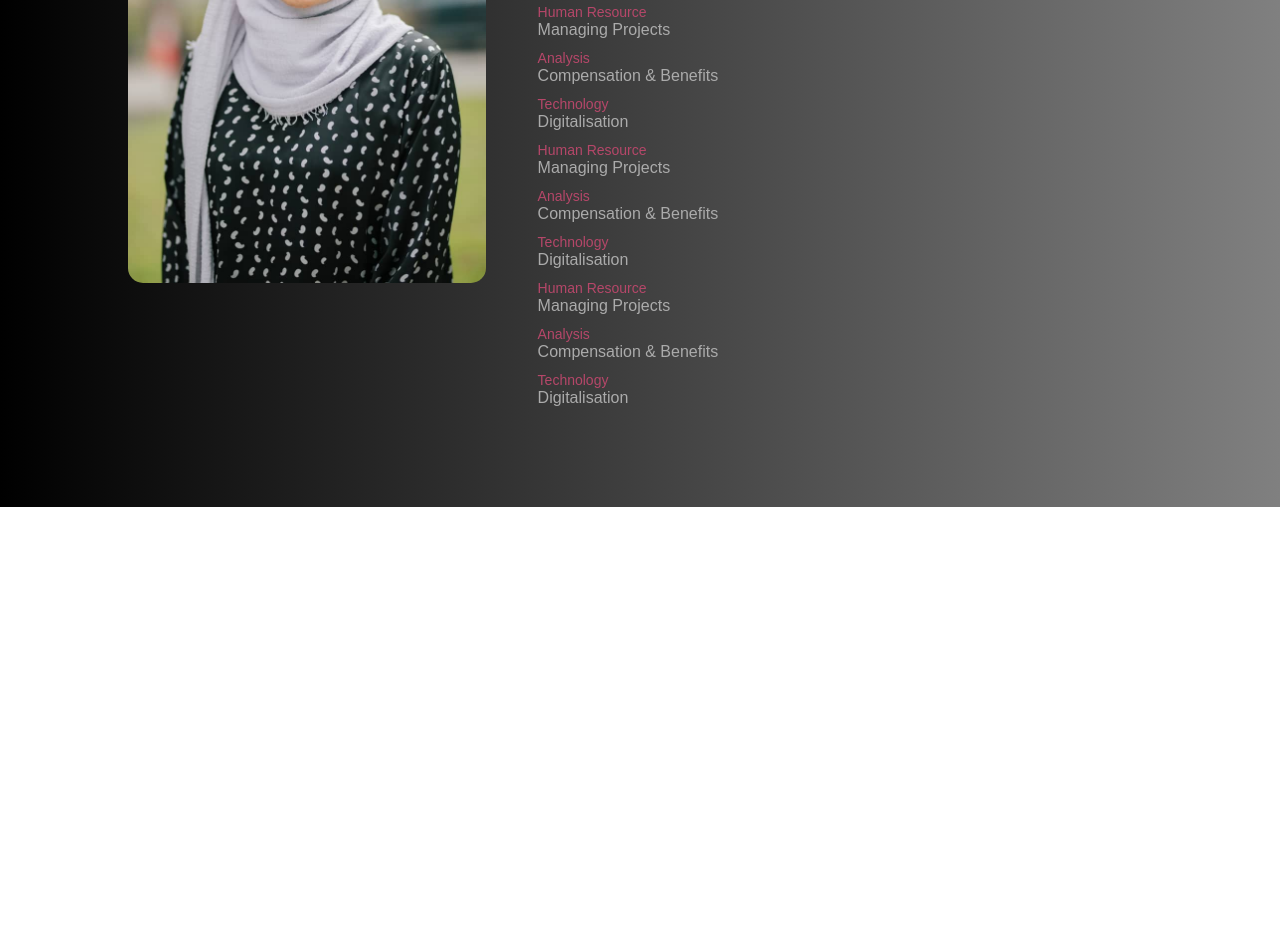
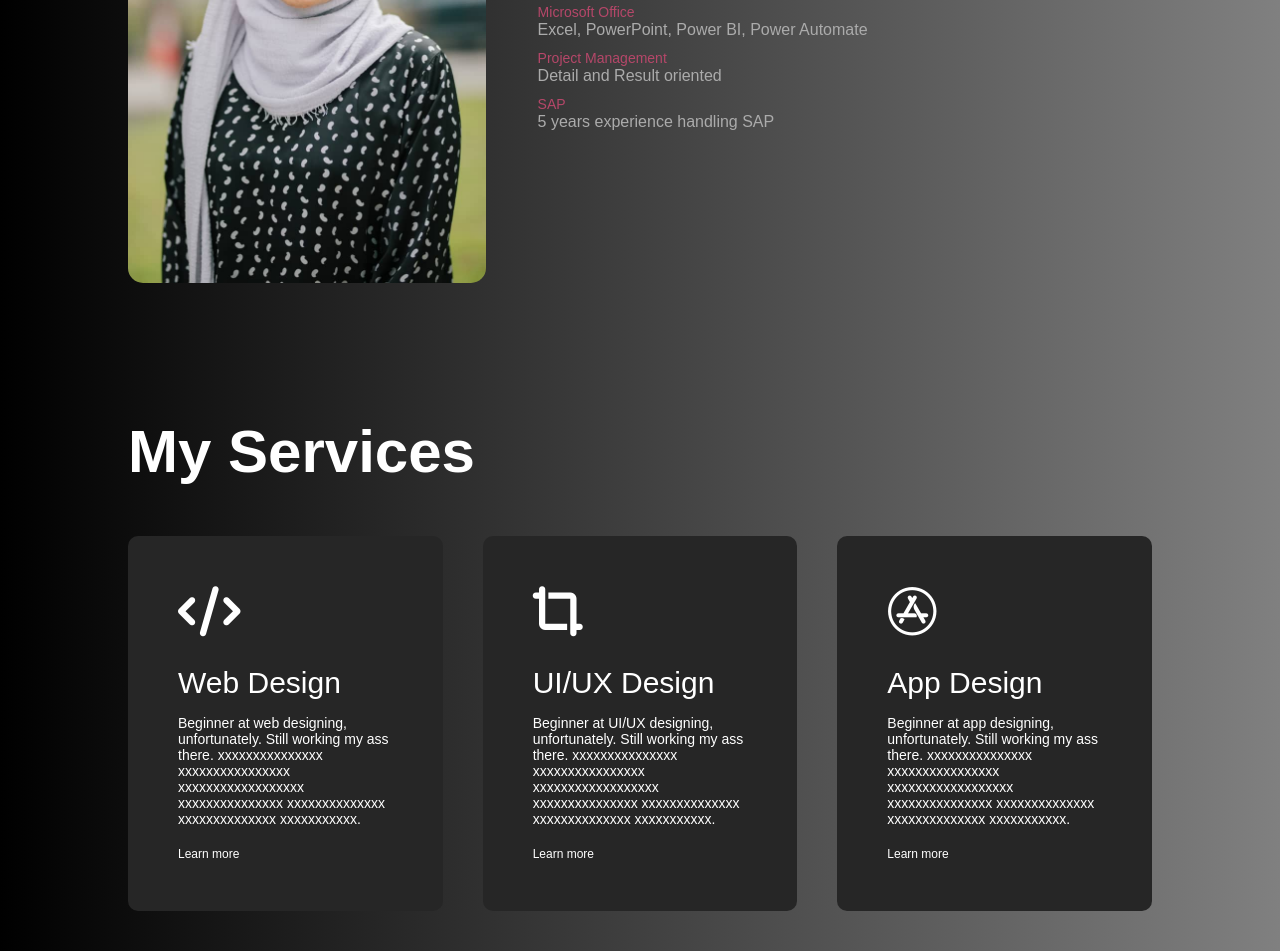
Before and after one commit to curiouscalala/Welcome-, a website: page index.html in a window 1280 px wide. Shown: the part 1145-2096 px from the top of the page. Before the commit the page ends 1652 px from the top, so only its background shows below. Drawn offline with Linux system fonts and the light colour scheme.

Commit message:
services added

```diff
--- a/index.html
+++ b/index.html
@@ -5,7 +5,7 @@
     <meta charset="UTF-8" />
     <meta name="viewport" content="width=device-width" />
     <link rel="stylesheet" href="styles.css" />
-    <script src="script.js"></script>
+    <script src="https://kit.fontawesome.com/d4d5d401ed.js" crossorigin="anonymous"></script>
   </head>
   <body>
     <div id="header">
@@ -39,34 +39,77 @@
             <p>I've been working as HR Professional for the past 5 years and let me tell you what it has given me. A burnout! I know, a shocker. However, it has also given me invaluable experience where I got to learn about people. As all employers like to say, 'Our employees are our biggest asset', which to be honest, is the truth. I would love to see how the future of tech can impact the people and I want to be a part of the change and that is why I'm here, and I'm guessing you are too.</p>
 
             <div class="tab-titles">
-              <p class="tab-links active-link">Skills</p>
-              <p class="tab-links">Experience</p>
-              <p class="tab-links">Education</p>
+              <p class="tab-links active-link" onclick="opentab('skills')">Skills</p>
+              <p class="tab-links" onclick="opentab('experience')">Experience</p>
+              <p class="tab-links" onclick="opentab('education')">Education</p>
             </div>
-            <div class="tab-contents">
+            <div class="tab-contents active-tab" id="skills">
               <ul>
-                <li><span>Human Resource</span><br>Managing Projects</li>
-                <li><span>Analysis</span><br>Compensation & Benefits</li>
-                <li><span>Technology</span><br>Digitalisation</li>
+                <li><span>Microsoft Office</span><br>Excel, PowerPoint, Power BI, Power Automate</li>
+                <li><span>Project Management</span><br>Detail and Result oriented</li>
+                <li><span>SAP</span><br>5 years experience handling SAP</li>
               </ul>
             </div>
-            <div class="tab-contents">
+            <div class="tab-contents" id="experience">
               <ul>
-                <li><span>Human Resource</span><br>Managing Projects</li>
+                <li><span>Human Resource</span><br>Managing People and HR Projects</li>
                 <li><span>Analysis</span><br>Compensation & Benefits</li>
-                <li><span>Technology</span><br>Digitalisation</li>
+                <li><span>Technology</span><br>HR Digitalisation Projects</li>
               </ul>
             </div>
-            <div class="tab-contents minutes 33.05">
+            <div class="tab-contents" id="education">
               <ul>
-                <li><span>Human Resource</span><br>Managing Projects</li>
-                <li><span>Analysis</span><br>Compensation & Benefits</li>
-                <li><span>Technology</span><br>Digitalisation</li>
+                <li><span>Current</span><br>Full Stack Web Developer</li>
+                <li><span>2016 - 2020</span><br>Bachelor Degree in Business Administration</li>
               </ul>
             </div>
           </div>
         </div>
       </div>
     </div>
+
+    <!-------------services------------->
+
+    <div id="services">
+      <div class="container">
+        <h1 class="sub-title">My Services</h1>
+        <div class="services-list">
+          <div>
+            <i class="fa-solid fa-code"></i>
+            <h2>Web Design</h2>
+            <p>Beginner at web designing, unfortunately. Still working my ass there. xxxxxxxxxxxxxxx xxxxxxxxxxxxxxxx xxxxxxxxxxxxxxxxxx xxxxxxxxxxxxxxx xxxxxxxxxxxxxx xxxxxxxxxxxxxx xxxxxxxxxxx.</p>
+            <a href="#">Learn more</a>
+          </div>
+          <div>
+            <i class="fa-solid fa-crop-simple"></i>
+            <h2>UI/UX Design</h2>
+            <p>Beginner at UI/UX designing, unfortunately. Still working my ass there. xxxxxxxxxxxxxxx xxxxxxxxxxxxxxxx xxxxxxxxxxxxxxxxxx xxxxxxxxxxxxxxx xxxxxxxxxxxxxx xxxxxxxxxxxxxx xxxxxxxxxxx.</p>
+            <a href="#">Learn more</a>
+          </div>
+          <div>
+            <i class="fa-brands fa-app-store"></i>
+            <h2>App Design</h2>
+            <p>Beginner at app designing, unfortunately. Still working my ass there. xxxxxxxxxxxxxxx xxxxxxxxxxxxxxxx xxxxxxxxxxxxxxxxxx xxxxxxxxxxxxxxx xxxxxxxxxxxxxx xxxxxxxxxxxxxx xxxxxxxxxxx.</p>
+            <a href="#">Learn more</a>
+          </div>
+        </div>
+      </div>
+    </div>
+
+    <script>
+      var tablinks = document.getElementsByClassName("tab-links");
+      var tabcontents = document.getElementsByClassName("tab-contents");
+      function opentab(tabname) {
+        for (tablink of tablinks) {
+          tablink.classList.remove("active-link")
+        }
+        for (tabcontent of tabcontents) {
+          tabcontent.classList.remove("active-tab")
+        }
+        event.currentTarget.classList.add("active-link")
+        document.getElementById(tabname).classList.add("active-tab");
+      }
+
+    </script>
   </body>
 </html>
--- a/styles.css
+++ b/styles.css
@@ -149,3 +149,63 @@
   color: #b54769;
   font-size: 14px;
 }
+
+.tab-contents {
+  display: none;
+}
+
+.tab-contents.active-tab {
+  display: block;
+}
+
+/*------------------services-------------*/
+
+#services {
+  padding: 30px 0;
+}
+
+.services-list {
+  display: grid;
+  grid-template-columns: repeat(auto-fit, minmax(250px, 1fr));
+  grid-gap: 40px;
+  margin-top: 50px;
+}
+
+.services-list div {
+  background: #262626;
+  padding: 50px;
+  font-size: 14px;
+  font-weight: 300;
+  border-radius: 10px;
+  transition: background 0.5s, transform 0.5s;
+}
+
+.services-list div i {
+  font-size: 50px;
+  margin-bottom: 30px;
+}
+
+.services-list div h2 {
+  font-size: 30px;
+  font-weight: 500;
+  margin-bottom: 15px;
+}
+
+.services-list div a {
+  text-decoration: none;
+  color: #fff;
+  font-size: 12px;
+  margin-top: 20px;
+  display: inline-block;
+}
+
+.services-list div:hover {
+  background: #ff004f;
+  transform: translateY(-10px);
+}
+
+/*------------------portfolio-------------*/
+
+#portfolio {
+  padding: 50px 0;
+}
```
